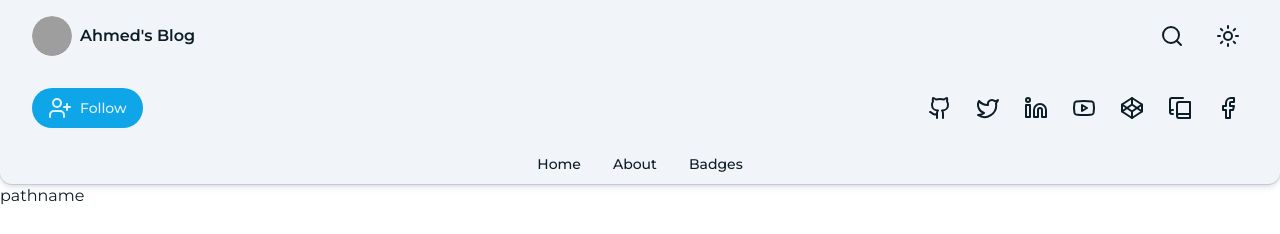
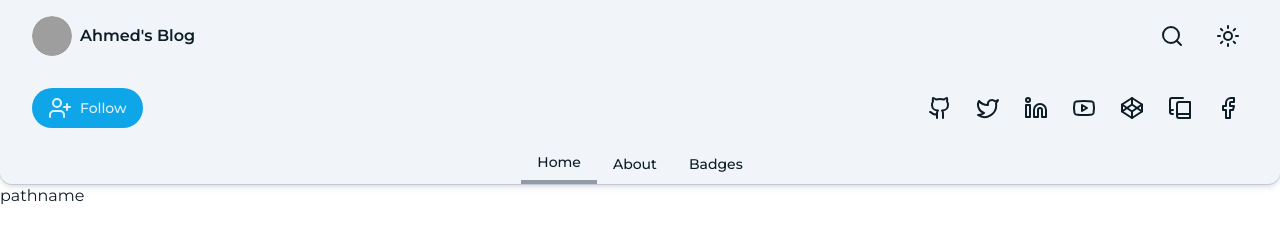
Before and after one commit to AhmedBaset/blog, a Next.js app: page / in a window 1280 px wide. Shown: the top 234 px of the page. Built offline with nearby package versions, Linux system fonts and the light colour scheme; grey boxes are pictures that could not be loaded.

Commit message:
tabs done

```diff
--- a/src/components/TabsBar.tsx
+++ b/src/components/TabsBar.tsx
@@ -14,7 +14,11 @@ function TabsBar() {
 			key={href}
 			variant="ghost"
 			asChild
-			className={pathname === href ? "border-b-3 border-white" : ""}
+			className={`rounded-none ${
+				pathname === href
+					? "border-b-4 border-slate-700/50 dark:border-white/50"
+					: ""
+			}`}
 		>
 			<Link href={href}>{name}</Link>
 		</Button>
```
